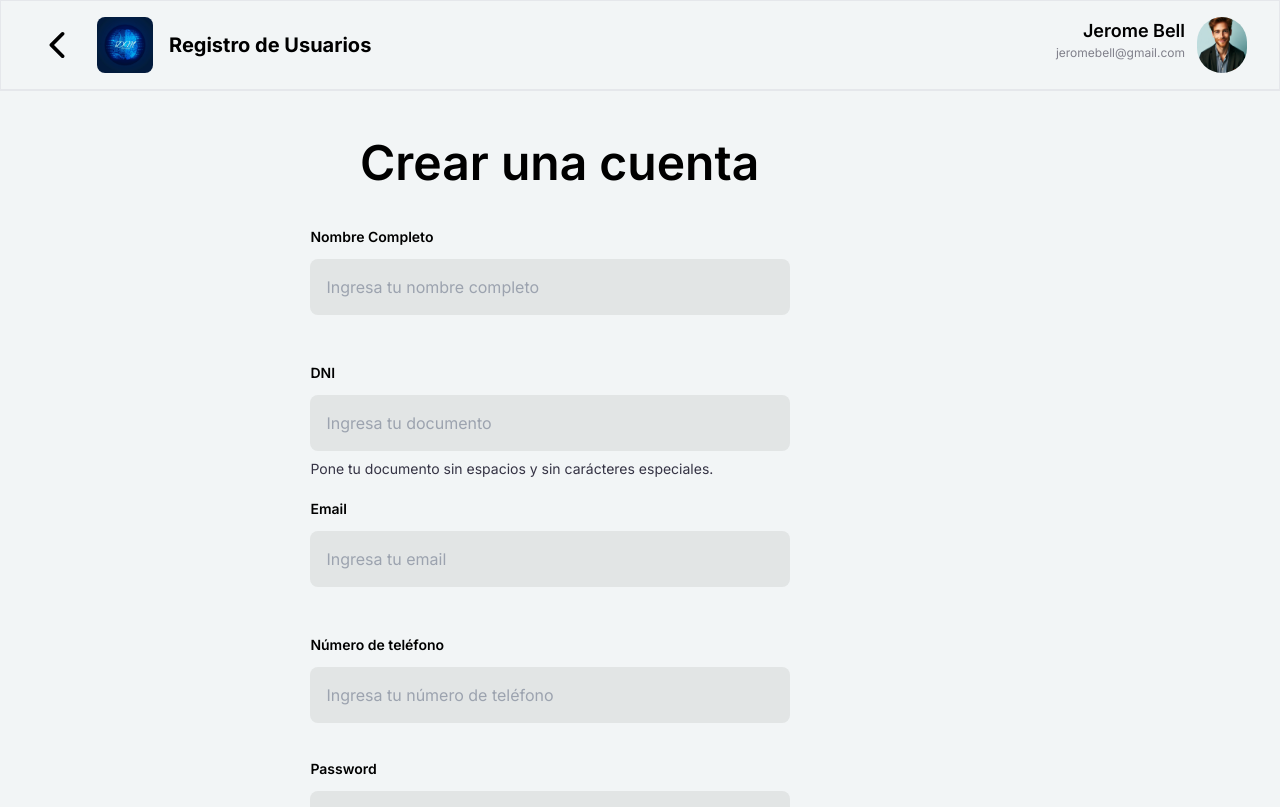
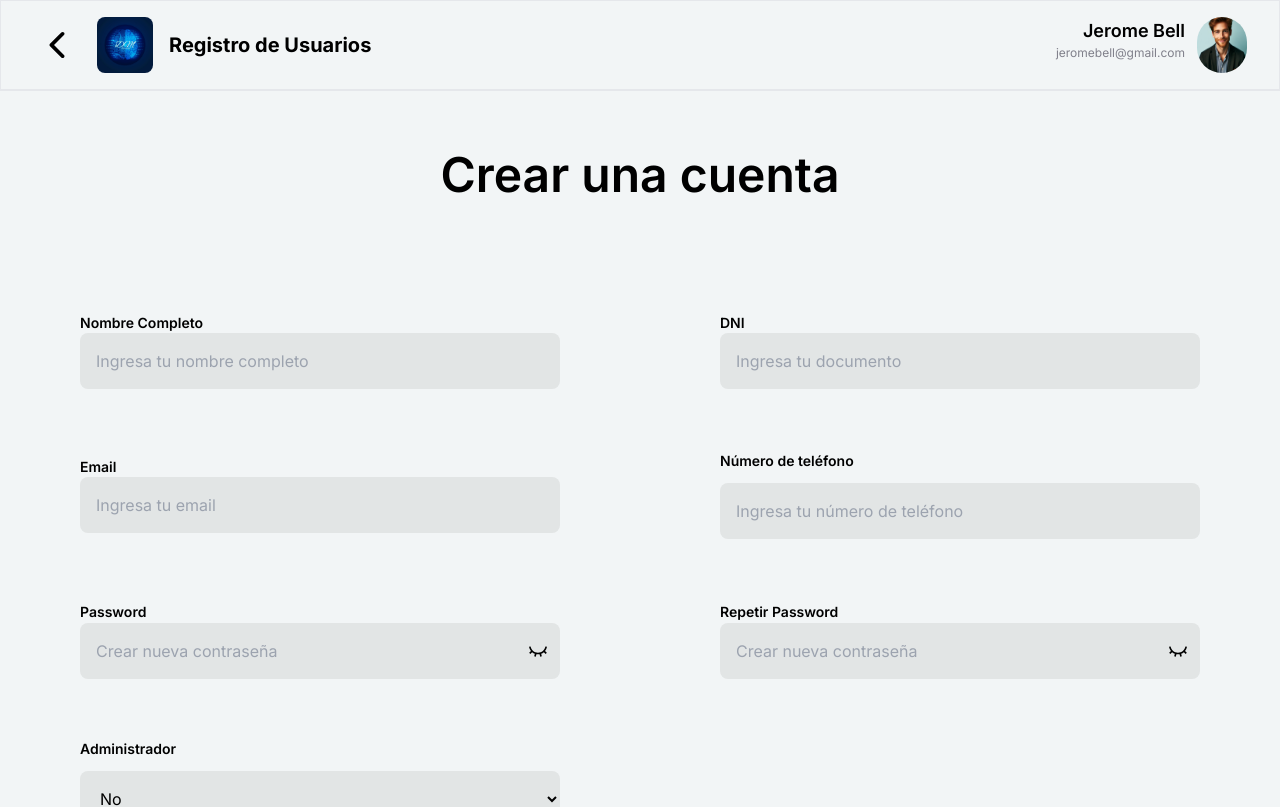
Before and after one commit to EliumNova/dumont, a Next.js app in the folder frontend/: page /admin/userRegistration in a window 1280 px wide. Shown: the top 807 px of the page. Built offline with nearby package versions, Linux system fonts and the light colour scheme.

Commit message:
cambios desde main

```diff
--- a/frontend/app/admin/components/InputField.jsx
+++ b/frontend/app/admin/components/InputField.jsx
@@ -6,19 +6,10 @@ export default function InputField({
   placeholder,
   type = "text",
   required,
-  order = { flex: 0, grid: 0 },
+  className = "", // Nueva prop para pasar clases adicionales
 }) {
-  // Si `order` es un objeto con `flex` y `grid`, aplicamos esos valores en línea
-  const flexOrder = order.flex !== undefined ? order.flex : 0;
-  const gridOrder = order.grid !== undefined ? order.grid : 0;
-
   return (
-    <div
-      style={{ order: flexOrder }} // Aplica el orden en línea para Flexbox
-      className={`flex flex-col gap-3 w-full lg:w-[32rem] p-4 my-2 ${
-        gridOrder !== 0 ? `xl:order-${gridOrder}` : ""
-      }`}
-    >
+    <div className={`w-full flex flex-col lg:w-[32rem] p-4 my-2 ${className}`}>
       <label htmlFor={id} className="text-sm font-semibold">
         {label}
       </label>
@@ -30,7 +21,7 @@ export default function InputField({
         onChange={onChange}
         placeholder={placeholder}
         required={required}
-        className="bg-[#E2E5E5] h-14 rounded-lg p-4 text-base"
+        className="bg-[#E2E5E5] h-14 rounded-lg p-4 text-base w-full"
       />
     </div>
   );
--- a/frontend/app/admin/components/PasswordField.jsx
+++ b/frontend/app/admin/components/PasswordField.jsx
@@ -9,14 +9,11 @@ export default function PasswordField({
   togglePassword,
   onChange,
   required,
-  order = {}, // Props para ordenar en flex y grid
+  className = "", // Permitir pasar clases adicionales
 }) {
-  const flexOrder = order.flex !== undefined ? `order-${order.flex}` : "";
-  const gridOrder = order.grid !== undefined ? `xl:order-${order.grid}` : "";
-
   return (
     <div
-      className={`flex flex-col gap-3 w-full lg:w-[32rem] p-4 ${flexOrder} ${gridOrder}`}
+      className={`w-full lg:w-[32rem] my-4 p-4 ${className}`} // Ocupa toda la columna
     >
       <label htmlFor={name} className="text-sm font-semibold">
         {label}
--- a/frontend/app/admin/userRegistration/page.js
+++ b/frontend/app/admin/userRegistration/page.js
@@ -1,227 +1,235 @@
 "use client";
 import React, { useState } from "react";
-import { GoEye } from "react-icons/go";
-import { RiEyeCloseLine } from "react-icons/ri";
-import { usePathname } from "next/navigation";
 import ReactInputMask from "react-input-mask";
+import InputField from "../components/InputField";
+import PasswordField from "../components/PasswordField";
+import ModalWindow from "../components/ModalWindow";
+import { Griffy } from "next/font/google";
 
 function UserRegistration() {
-  const [showPassword, setShowPassword] = useState(false);
-  const [show2doPassword, setShow2doPassword] = useState(false);
-  const [password, setPassword] = useState();
-  const [replicatePassword, setReplicatePassword] = useState();
-  const [newUser, setNewUser] = useState({
-    Name: "",
-    DNI: "",
-    Email: "",
-    Phone: "",
-    Password: "",
-    Admin: "",
+  const [showPassword, setShowPassword] = useState({
+    first: false,
+    second: false,
   });
-  const [errorMessage, setErrorMessage] = useState({ error: "" });
+  const [errorMessage, setErrorMessage] = useState("");
+  const [registerUser, setRegisterUser] = useState({
+    name: "",
+    email: "",
+    password: "",
+    validatePassword: "",
+    admin: false,
+    dni: "",
+    phone: "",
+  });
+  const [modal, setModal] = useState(false);
 
+  const handleSubmit = (e) => {
+    e.preventDefault();
 
+    const { name, email, password, validatePassword, dni, phone } =
+      registerUser;
 
+    // Validar que todos los campos están llenos
+    if (!name || !email || !password || !validatePassword || !dni || !phone) {
+      setErrorMessage("Todos los campos son obligatorios.");
+      setTimeout(() => setErrorMessage(""), 3000);
+      return;
+    }
 
- // Función para validar el input (asegúrate de definir esta función)
-  const validateInput = (value) => {
-    // Ejemplo de validación simple
-    return /^[a-zA-Z0-9@.]+$/.test(value);
+    // Validar que las contraseñas coincidan
+    if (password !== validatePassword) {
+      setErrorMessage("Las contraseñas no coinciden.");
+      setTimeout(() => setErrorMessage(""), 3000);
+      return;
+    }
+
+    // Validar la contraseña
+    const passwordRegex =
+      /^(?=.*[A-Za-z])(?=.*\d)(?=.*[\W_])[A-Za-z\d\W_]{10,}$/;
+    if (!passwordRegex.test(password)) {
+      setErrorMessage(
+        "La contraseña debe tener al menos 10 caracteres, una letra, un número y un símbolo."
+      );
+      setTimeout(() => setErrorMessage(""), 3000);
+      return;
+    }
+
+    // Validar el formato del teléfono
+    const phoneRegex = /^\(\d{3}\) \d{3}-\d{4}$/;
+    if (!phoneRegex.test(phone)) {
+      setErrorMessage("Número de teléfono inválido.");
+      setTimeout(() => setErrorMessage(""), 3000);
+      return;
+    }
+
+    // Resetear el formulario
+    setRegisterUser({
+      name: "",
+      email: "",
+      password: "",
+      validatePassword: "",
+      admin: false,
+      dni: "",
+      phone: "",
+    });
+
+    setModal(true);
+    setTimeout(() => {
+      setModal(false);
+    }, 3000);
+    console.log(JSON.stringify(registerUser, null, 2));
   };
 
-  // Función handleChange modificada
   const handleChange = (e) => {
     const { name, value } = e.target;
 
-    // Validar el input antes de actualizar el estado
-    if (validateInput(value)) {
-      // Actualizar el estado del objeto formState
-      setNewUser(prevState => ({
-        ...prevState,
-        [name]: value
-      }));
-    } else {
-      setErrorMessage({error: "Caracteres inválidos en el campo."});
+    const processedValue = name === "admin" ? value === "true" : value;
 
-      // Limpiar el mensaje de error después de 3 segundos
-      setTimeout(() => {
-        setErrorMessage("");
-      }, 3000);
-    }
-
-    // Usar el valor actual directamente
-    console.log("Current Input:", value);
+    const validations = {
+      dni: /^[0-9]*$/,
+      phone: /^[0-9\s()]*$/, // Acepta números y espacios, paréntesis y guiones
+      name: /^[a-zA-Z\s]*$/,
+      email: /^[a-zA-Z@.\s]*$/,
+      password: /^[A-Za-z\d\W_]*$/, // Cambiado para incluir letras, números y símbolos
+      validatePassword: /^[A-Za-z\d\W_]*$/, // Cambiado para incluir letras, números y símbolos
     };
 
-  const handleSubmit = (e) => {
-    e.preventDefault()
-    if( password === replicatePassword) {
-console.log("ok")
-    }else{
-      setErrorMessage({error: "Las contraseñas tienen que coincidir."});
+    if (name === "phone") {
+      const maskedValue = e.target.inputElement
+        ? e.target.inputElement.value
+        : value;
+      registrar(name, maskedValue);
+    } else if (name in validations) {
+      if (value === "" || validateInput(processedValue, validations[name])) {
+        registrar(name, processedValue);
+      } else {
+        errorMessageBox();
       }
+    } else {
+      registrar(name, processedValue);
+    }
+  };
 
-    console.log("submit");
-    console.log("new", newUser);
+  const errorMessageBox = () => {
+    setErrorMessage("Caracteres inválidos en el campo.");
+    setTimeout(() => setErrorMessage(""), 3000);
+  };
+
+  const validateInput = (value, regex) => regex.test(value);
+
+  const registrar = (name, processedValue) => {
+    return setRegisterUser((prev) => ({
+      ...prev,
+      [name]: processedValue,
+    }));
   };
 
   return (
-    <div className="flex flex-col gap-4 md:justify-center items-start h-[100%] w-3/4 p-12 m-auto flex-wrap ">
-      <div className="left-0 md:left-[9.5rem] relative ">
-        <h2 className="text-3xl md:text-5xl font-semibold ">Crear una cuenta</h2>
-      </div>
+    <div className="container mx-auto flex flex-col justify-center items-center justify-center my-5">
+      {modal ? <ModalWindow /> : <div></div>}
+
+      <h2 className="text-3xl md:text-5xl font-semibold my-10">
+        Crear una cuenta
+      </h2>
+
       <form
         onSubmit={handleSubmit}
-        className=" flex items-center flex-col  w-full  "
+        className="flex flex-col items-center w-full my-10 px-4"
       >
-       <div className="w-4/5 h-auto flex flex-row gap-x-8 flex-wrap justify-start items-center
-     ">
-         {/**nombre completo */}
-         <div className=" flex flex-col gap-3 w-[32rem] p-4 my-2">
-          <label htmlFor="email" className="text-sm font-semibold">
-            Nombre Completo
-          </label>
-          <input
-            type="text"
+        <div className="container mx-auto grid grid-cols-1 gap-x-8 w-full items-center xl:grid-cols-2 xl:grid-rows-4 justify-items-center xl:items-center">
+          <InputField
+            label="Nombre Completo"
             id="name"
-            name="Name"
+            value={registerUser.name}
             onChange={handleChange}
             placeholder="Ingresa tu nombre completo"
             required
-            className=" bg-[#E2E5E5] h-14 rounded-lg p-4 text-base"
+            className="col-span-1 xl:col-start-1 row-start-1" // Primera columna en pantallas grandes
           />
-        </div>
-        {/**dni */}
-        <div className="before-content flex flex-col gap-3 w-[32rem] p-4 mb-12 md:my-2 ">
-          <label htmlFor="email" className="text-sm font-semibold">
-            DNI
-          </label>
-          <input
-            type="number"
-            id="DNI"
+          <InputField
+            label="DNI"
+            id="dni"
+            value={registerUser.dni}
             onChange={handleChange}
-            name="DNI"
             placeholder="Ingresa tu documento"
             required
-            className=" bg-[#E2E5E5] h-14 rounded-lg p-4 text-base"
+            className="col-span-1 xl:col-start-2 xl:row-start-1" // Segunda columna en pantallas grandes
           />
-
-        </div>
-        {/**Email */}
-        <div className=" flex flex-col gap-3 w-[32rem] p-4 my-2">
-          <label htmlFor="email" className="text-sm font-semibold">
-            Email
-          </label>
-          <input
-            type="text"
+          <InputField
+            label="Email"
             id="email"
+            value={registerUser.email}
             onChange={handleChange}
-            name="Email"
             placeholder="Ingresa tu email"
+            type="email"
             required
-            className=" bg-[#E2E5E5] h-14 rounded-lg p-4 text-base"
+            className="col-span-1 xl:col-start-1 xl:row-start-2" // Primera columna en pantallas grandes
           />
-        </div>
-        {/**Numero de teléfono */}
-        <div className="flex flex-col gap-3 w-[32rem] p-4 my-2">
-      <label htmlFor="mobile" className="text-sm font-semibold">
+          <div className="col-span-1 xl:col-start-2 xl:row-start-2 flex flex-col gap-3 w-full lg:w-[32rem] p-4 my-2">
+            <label htmlFor="phone" className="text-sm font-semibold">
               Número de teléfono
             </label>
             <ReactInputMask
               mask="(999) 999-9999"
+              name="phone"
+              value={registerUser.phone}
+              onChange={handleChange}
               placeholder="Ingresa tu número de teléfono"
-        className=" bg-[#E2E5E5] h-14 rounded-lg p-4 text-base "
-        name="mobile"
+              className="bg-[#E2E5E5] h-14 rounded-lg p-4 text-base"
             />
           </div>
-        {/**Contraseña */}
-        <div className=" flex flex-col gap-3 w-[32rem] pt-1 p-4 my-2">
-            <label htmlFor="password" className="text-sm font-semibold">
-              Password
-            </label>
-            <input
-                    type={showPassword ? "text" : "password"}
-                    id="password"
-                    name="Password"
-                    placeholder="Crear nueva contraseña"
-                    onChange={(e) => setPassword(e.target.value)}
+          <PasswordField
+            label="Password"
+            name="password"
+            value={registerUser.password}
+            showPassword={showPassword.first}
+            togglePassword={() =>
+              setShowPassword((prev) => ({ ...prev, first: !prev.first }))
+            }
+            onChange={handleChange}
             required
-                    className=" bg-[#E2E5E5] h-14 rounded-lg p-4 text-base"
+            order={5}
+            className="col-span-1 xl:col-start-1 xl:row-start-3" // Ocupar toda la fila en pantallas grandes
           />
-
-                  {showPassword ? (
-                    <GoEye
-                      onClick={() => setShowPassword((prevState) => !prevState)}
-                      className="relative self-end bottom-11 right-4 w-5 h-5  cursor-pointer"
+          <PasswordField
+            label="Repetir Password"
+            name="validatePassword"
+            value={registerUser.validatePassword}
+            showPassword={showPassword.second}
+            togglePassword={() =>
+              setShowPassword((prev) => ({ ...prev, second: !prev.second }))
+            }
+            onChange={handleChange}
+            required
+            order={6}
+            className="col-span-1 xl:col-start-2 xl:row-start-3" // Ocupar toda la fila en pantallas grandes
           />
-                  ) : (
-                    <RiEyeCloseLine
-                      onClick={() => setShowPassword((prevState) => !prevState)}
-                      className="relative self-end bottom-11 right-4 w-5 h-5  cursor-pointer"
-                    />
-                  )}
-          </div>
-        {/**Contraseña */}
-        <div className=" flex flex-col gap-3 w-[32rem] pt-1 p-4 my-2 ">
-            <label htmlFor="password" className="text-sm font-semibold">
-             Repetir Password
-            </label>
-            <input
-                    type={show2doPassword ? "text" : "password"}
-                    id="password"
-                    name="ConfirmPassword"
-                    placeholder="Crear nueva contraseña"
-                    onChange={(e) => setReplicatePassword(e.target.value)}
-                    required
-                    className=" bg-[#E2E5E5] h-14 rounded-lg p-4 text-base"
-                  />
-
-                  {show2doPassword ? (
-                    <GoEye
-                      onClick={() =>
-                        setShow2doPassword((prevState) => !prevState)
-                      }
-                      className="relative self-end bottom-11 right-4 w-5 h-5  cursor-pointer"
-                    />
-                  ) : (
-                    <RiEyeCloseLine
-                      onClick={() =>
-                        setShow2doPassword((prevState) => !prevState)
-                      }
-                      className="relative self-end bottom-11 right-4 w-5 h-5  cursor-pointer"
-                    />
-                  )}
-
-          </div>
-        {/**Administrador */}
-        <div className="flex flex-col gap-3 w-[32rem] pt-1 p-4 my-2 relative bottom-7 ">
-          <label htmlFor="email" className="text-sm font-semibold">
+          <div className="col-span-1 xl:col-start-1 xl:row-start-4 flex flex-col gap-3 w-full lg:w-[32rem] p-4 my-2">
+            <label htmlFor="admin" className="text-sm font-semibold">
               Administrador
             </label>
             <select
               id="admin"
+              name="admin"
+              value={registerUser.admin.toString()}
               onChange={handleChange}
-            name="admin"
-            className=" bg-[#E2E5E5] h-14 rounded-lg p-4 text-base"
+              className="bg-[#E2E5E5] h-14 rounded-lg p-4 text-base"
               required
             >
-            <option value="si">Sí</option>
-            <option value="no">No</option>
+              <option value="true">Sí</option>
+              <option value="false">No</option>
             </select>
           </div>
+        </div>
 
-       </div>
-       {errorMessage.error && (
-            <div
-              className="p-2 h-8 text-xs rounded flex justify-center
-          items-center bg-red-700 text-white font-medium -top-8 relative ">
-              {errorMessage.error}{" "}
+        {errorMessage && (
+          <div className="p-2 h-8 text-xs rounded flex justify-center items-center bg-red-700 text-white font-medium relative">
+            {errorMessage}
           </div>
         )}
         <button
           type="submit"
-          className="w-[30rem] h-14 relative top-11
-          bg-[#427EF3] rounded-xl text-white text-lg tracking-wide font-semibold"
+          className="w-11/12 lg:w-[30rem] p-4 relative top-11 bg-[#427EF3] rounded-xl text-white text-lg tracking-wide font-semibold"
         >
           Registrarse
         </button>
--- a/frontend/app/admin/userRegistration/page.jsx
+++ /dev/null
@@ -1,243 +0,0 @@
-"use client";
-import React, { useState } from "react";
-import ReactInputMask from "react-input-mask";
-import InputField from "../components/InputField";
-import PasswordField from "../components/PasswordField";
-import ModalWindow from "../components/ModalWindow";
-import { Griffy } from "next/font/google";
-
-function UserRegistration() {
-  const [showPassword, setShowPassword] = useState({
-    first: false,
-    second: false,
-  });
-  const [errorMessage, setErrorMessage] = useState("");
-  const [registerUser, setRegisterUser] = useState({
-    name: "",
-    email: "",
-    password: "",
-    validatePassword: "",
-    admin: false,
-    dni: "",
-    phone: "",
-  });
-  const [modal, setModal] = useState(false);
-
-  const handleSubmit = (e) => {
-    e.preventDefault();
-
-    const { name, email, password, validatePassword, dni, phone } =
-      registerUser;
-
-    // Validar que todos los campos están llenos
-    if (!name || !email || !password || !validatePassword || !dni || !phone) {
-      setErrorMessage("Todos los campos son obligatorios.");
-      setTimeout(() => setErrorMessage(""), 3000);
-      return;
-    }
-
-    // Validar que las contraseñas coincidan
-    if (password !== validatePassword) {
-      setErrorMessage("Las contraseñas no coinciden.");
-      setTimeout(() => setErrorMessage(""), 3000);
-      return;
-    }
-
-    // Validar la contraseña
-    const passwordRegex =
-      /^(?=.*[A-Za-z])(?=.*\d)(?=.*[\W_])[A-Za-z\d\W_]{10,}$/;
-    if (!passwordRegex.test(password)) {
-      setErrorMessage(
-        "La contraseña debe tener al menos 10 caracteres, una letra, un número y un símbolo."
-      );
-      setTimeout(() => setErrorMessage(""), 3000);
-      return;
-    }
-
-    // Validar el formato del teléfono
-    const phoneRegex = /^\(\d{3}\) \d{3}-\d{4}$/;
-    if (!phoneRegex.test(phone)) {
-      setErrorMessage("Número de teléfono inválido.");
-      setTimeout(() => setErrorMessage(""), 3000);
-      return;
-    }
-
-    // Resetear el formulario
-    setRegisterUser({
-      name: "",
-      email: "",
-      password: "",
-      validatePassword: "",
-      admin: false,
-      dni: "",
-      phone: "",
-    });
-
-    setModal(true);
-    setTimeout(() => {
-      setModal(false);
-    }, 3000);
-    console.log(JSON.stringify(registerUser, null, 2));
-  };
-
-  const handleChange = (e) => {
-    const { name, value } = e.target;
-
-    const processedValue = name === "admin" ? value === "true" : value;
-
-    const validations = {
-      dni: /^[0-9]*$/,
-      phone: /^[0-9\s()]*$/, // Acepta números y espacios, paréntesis y guiones
-      name: /^[a-zA-Z\s]*$/,
-      email: /^[a-zA-Z@.\s]*$/,
-      password: /^[A-Za-z\d\W_]*$/, // Cambiado para incluir letras, números y símbolos
-      validatePassword: /^[A-Za-z\d\W_]*$/, // Cambiado para incluir letras, números y símbolos
-    };
-
-    if (name === "phone") {
-      const maskedValue = e.target.inputElement
-        ? e.target.inputElement.value
-        : value;
-      registrar(name, maskedValue);
-    } else if (name in validations) {
-      if (value === "" || validateInput(processedValue, validations[name])) {
-        registrar(name, processedValue);
-      } else {
-        errorMessageBox();
-      }
-    } else {
-      registrar(name, processedValue);
-    }
-  };
-
-  const errorMessageBox = () => {
-    setErrorMessage("Caracteres inválidos en el campo.");
-    setTimeout(() => setErrorMessage(""), 3000);
-  };
-
-  const validateInput = (value, regex) => regex.test(value);
-
-  const registrar = (name, processedValue) => {
-    return setRegisterUser((prev) => ({
-      ...prev,
-      [name]: processedValue,
-    }));
-  };
-
-  return (
-    <div className="container mx-auto flex flex-col justify-center items-center justify-center my-5">
-      {modal ? <ModalWindow /> : <div></div>}
-
-      <h2 className="text-3xl md:text-5xl font-semibold my-10">
-        Crear una cuenta
-      </h2>
-
-      <form
-        onSubmit={handleSubmit}
-        className="flex flex-col items-center w-full my-10"
-      >
-        <div className="flex flex-col gap-x-8 w-full lg:justify-start items-center xl:grid xl:grid-rows-4 xl:grid-flow-col xl:justify-center xl:items-center">
-          <div className="flex flex-col gap-3">
-            <InputField
-              order={{ flex: 1, grid: 1 }}
-              label="Nombre Completo"
-              id="name"
-              value={registerUser.name}
-              onChange={handleChange}
-              placeholder="Ingresa tu nombre completo"
-              required
-            />
-            <InputField
-              order={{ flex: 2, grid: 1 }}
-              label="DNI"
-              id="dni"
-              value={registerUser.dni}
-              onChange={handleChange}
-              placeholder="Ingresa tu documento"
-              required
-            />
-            <InputField
-              order={{ flex: 3, grid: 1 }}
-              label="Email"
-              id="email"
-              value={registerUser.email}
-              onChange={handleChange}
-              placeholder="Ingresa tu email"
-              type="email"
-              required
-            />
-
-            <div className="order-4 flex flex-col gap-3 w-full lg:w-[32rem] p-4 my-2 ">
-              <label htmlFor="phone" className="text-sm font-semibold">
-                Número de teléfono
-              </label>
-              <ReactInputMask
-                mask="(999) 999-9999"
-                name="phone"
-                value={registerUser.phone}
-                onChange={handleChange}
-                placeholder="Ingresa tu número de teléfono"
-                className="bg-[#E2E5E5] h-14 rounded-lg p-4 text-base"
-              />
-            </div>
-          </div>
-
-          {/* <PasswordField
-            label="Password"
-            name="password"
-            value={registerUser.password}
-            showPassword={showPassword.first}
-            togglePassword={() =>
-              setShowPassword((prev) => ({ ...prev, first: !prev.first }))
-            }
-            onChange={handleChange}
-            required
-            order={{ flex: 1, grid: 2 }} // Define el order para flex y grid
-          />
-          <PasswordField
-            label="Repetir Password"
-            name="validatePassword"
-            value={registerUser.validatePassword}
-            showPassword={showPassword.second}
-            togglePassword={() =>
-              setShowPassword((prev) => ({ ...prev, second: !prev.second }))
-            }
-            onChange={handleChange}
-            required
-            order={{ flex: 1, grid: 2 }} // Define el order para flex y grid
-          /> */}
-          {/*
-          <div className="flex flex-col gap-3 w-full lg:w-[32rem] p-4 order-1">
-            <label htmlFor="admin" className="text-sm font-semibold">
-              Administrador
-            </label>
-            <select
-              id="admin"
-              name="admin"
-              value={registerUser.admin.toString()}
-              onChange={handleChange}
-              className="bg-[#E2E5E5] h-14 rounded-lg p-4 text-base"
-              required
-            >
-              <option value="true">Sí</option>
-              <option value="false">No</option>
-            </select>
-          </div> */}
-        </div>
-        {errorMessage && (
-          <div className="p-2 h-8 text-xs rounded flex justify-center items-center bg-red-700 text-white font-medium relative">
-            {errorMessage}
-          </div>
-        )}
-        <button
-          type="submit"
-          className="w-60 lg:w-[30rem] h-14 relative top-11 bg-[#427EF3] rounded-xl text-white text-lg tracking-wide font-semibold"
-        >
-          Registrarse
-        </button>
-      </form>
-    </div>
-  );
-}
-
-export default UserRegistration;
```
Also changed, not shown: frontend/app/admin/components/Navbar.jsx (+5 -3 lines). Lines whose indentation alone changed are shown as unchanged.
